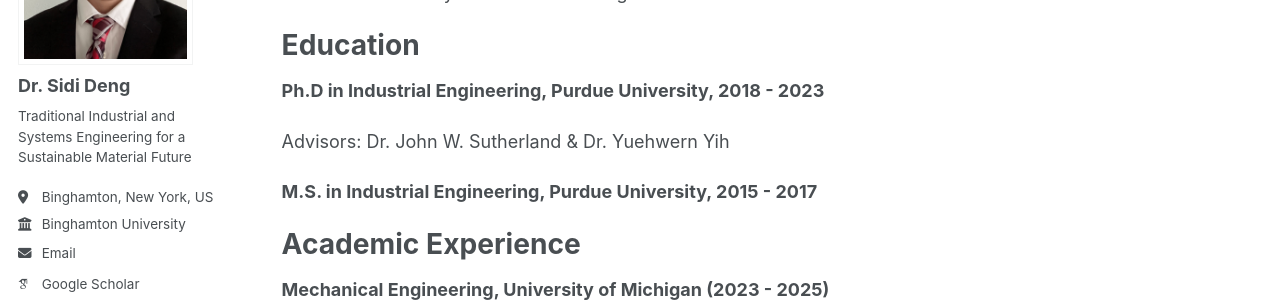
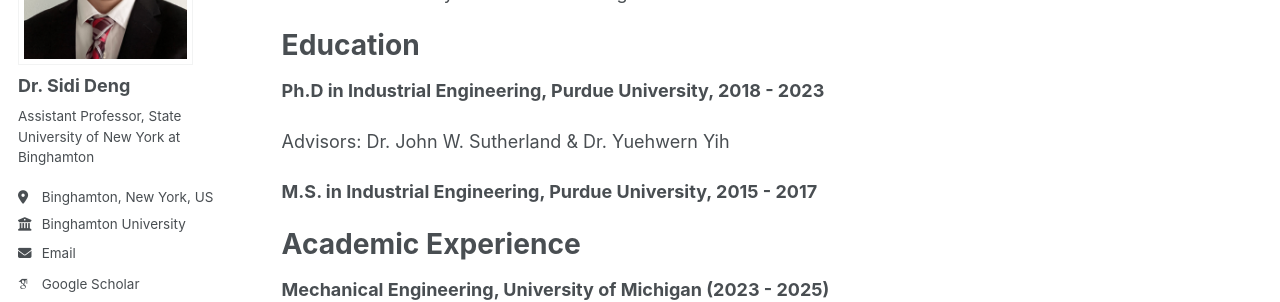
Before and after one commit to SIDIDENG/academia, a Jekyll site: the page built from _pages/about.md, in a window 1280 px wide. Shown: the part 263-565 px from the top of the page. Built offline with Jekyll 4.4.1, drawn with Linux system fonts in a browser that asks for light colours; some web fonts are replaced.

Commit message:
Update _config.yml

```diff
--- a/_config.yml
+++ b/_config.yml
@@ -25,7 +25,7 @@ author:
   avatar           : "profile.png"
   name             : "Dr. Sidi Deng"
   pronouns         : # example: "she/her"
-  bio              : "Traditional Industrial and Systems Engineering for a Sustainable Material Future"
+  bio              : "Assistant Professor, State University of New York at Binghamton"
   location         : "Binghamton, New York, USA"
   employer         : "Binghamton University"
   uri              : # URL
```
